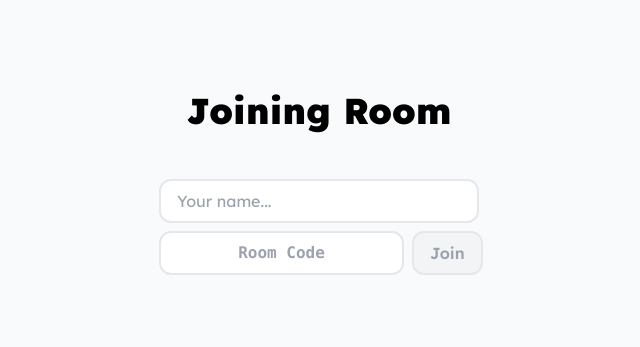
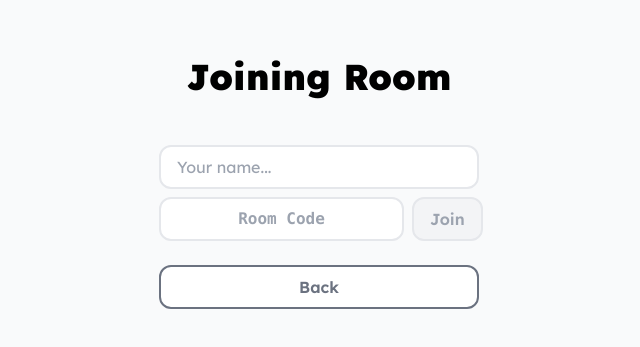
Before and after one commit to cubedhuang/debating.live, a SvelteKit app: page /room in a window 1280 px wide. Shown: the part 217-564 px from the top of the page, without its empty margins (321-961 px from the left). Built offline with nearby package versions, Linux system fonts and the light colour scheme; no server answers; a web font is replaced by a local one.

Commit message:
feat: add back button to joining screen

```diff
--- a/src/routes/room/+page.svelte
+++ b/src/routes/room/+page.svelte
@@ -6,10 +6,7 @@
 <main class="wrapper">
 	<h1>Joining Room</h1>
 
-	<form
-		on:submit|preventDefault
-		class="mt-12 w-full max-w-xs mx-auto flex flex-col gap-2"
-	>
+	<form on:submit|preventDefault class="inputs">
 		<input
 			type="text"
 			bind:value={name}
@@ -44,5 +41,7 @@
 				Join
 			</button>
 		</div>
+
+		<a href="/" class="mt-4 button button-gray">Back</a>
 	</form>
 </main>
```
